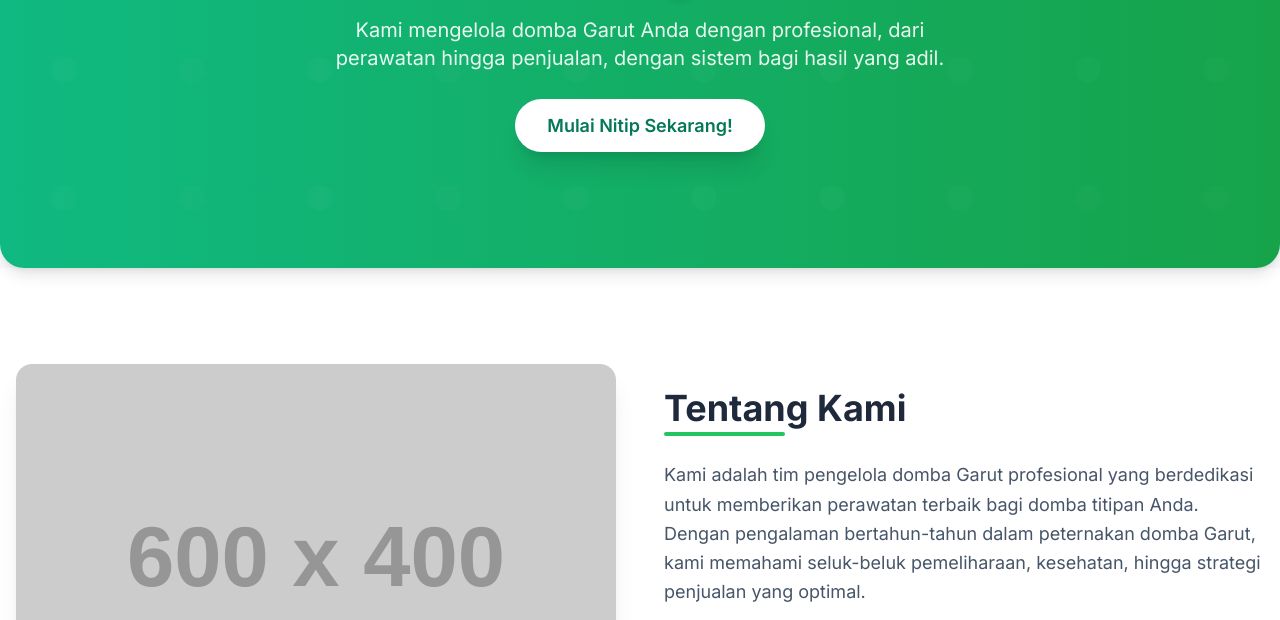
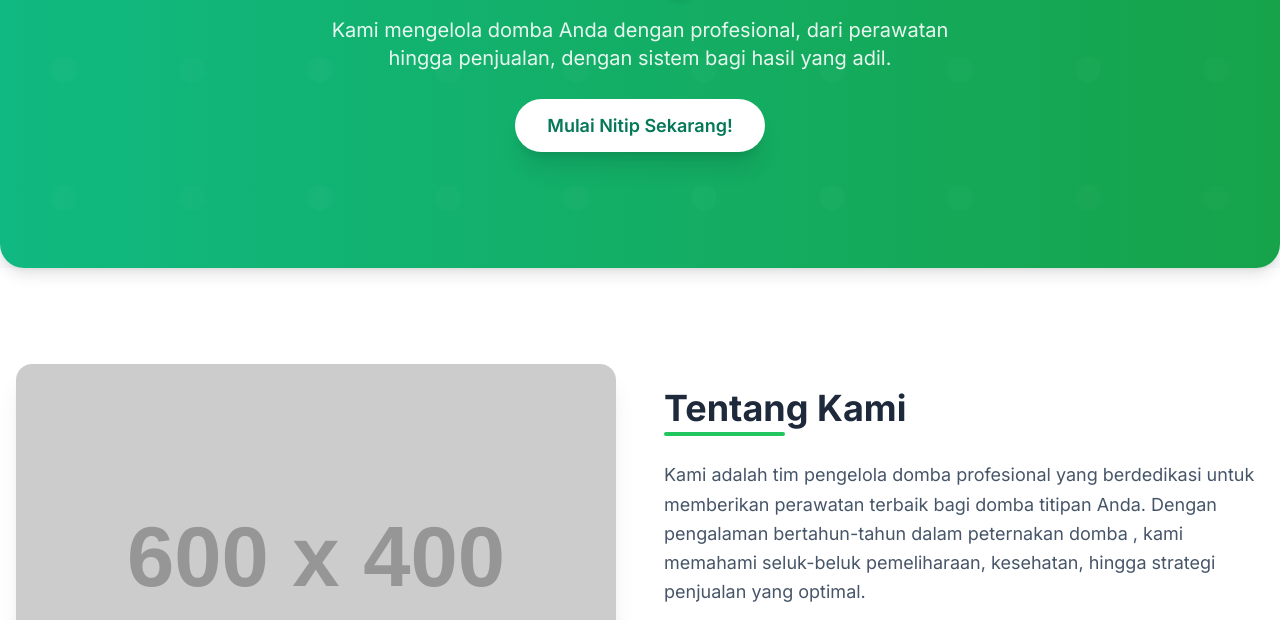
Before and after one commit to Mudrikatu518/domba, a plain HTML site: page index.html in a window 1280 px wide. Shown: the part 320-940 px from the top of the page. Drawn offline with nearby package versions, Linux system fonts and the light colour scheme; placeholder pictures from the web are drawn by us.

Commit message:
Update index.html

```diff
--- a/index.html
+++ b/index.html
@@ -3,7 +3,7 @@
 <head>
     <meta charset="UTF-8">
     <meta name="viewport" content="width=device-width, initial-scale=1.0">
-    <title>Domba Garut Jaya - Penitipan & Pengelolaan Domba Profesional</title>
+    <title>KESUMAH FARM</title>
     <!-- Tailwind CSS CDN -->
     <script src="https://cdn.tailwindcss.com"></script>
     <link href="https://fonts.googleapis.com/css2?family=Inter:wght@300;400;500;600;700&display=swap" rel="stylesheet">
@@ -70,10 +70,10 @@
         <section class="relative bg-gradient-to-r from-emerald-500 to-green-600 text-white py-20 md:py-32 overflow-hidden rounded-b-3xl shadow-lg">
             <div class="container mx-auto px-4 text-center relative z-10">
                 <h1 class="text-4xl md:text-6xl font-extrabold leading-tight mb-6 drop-shadow-md">
-                    Titipkan Domba Garut Anda, <br class="hidden md:inline"> Panen Keuntungan Bersama!
+                    Titipkan Domba Anda, <br class="hidden md:inline"> Panen Keuntungan Bersama!
                 </h1>
                 <p class="text-lg md:text-xl mb-10 max-w-2xl mx-auto opacity-90">
-                    Kami mengelola domba Garut Anda dengan profesional, dari perawatan hingga penjualan, dengan sistem bagi hasil yang adil.
+                    Kami mengelola domba Anda dengan profesional, dari perawatan hingga penjualan, dengan sistem bagi hasil yang adil.
                 </p>
                 <a href="#cara-kerja" class="bg-white text-emerald-700 hover:bg-emerald-100 px-8 py-4 rounded-full text-lg font-semibold shadow-xl transition duration-300 transform hover:scale-105">
                     Mulai Nitip Sekarang!
@@ -101,7 +101,7 @@
                 <div class="md:w-1/2 text-center md:text-left">
                     <h2 class="text-3xl md:text-4xl font-bold mb-6 text-slate-800 section-title mx-auto md:mx-0">Tentang Kami</h2>
                     <p class="text-lg leading-relaxed mb-4 text-slate-600">
-                        Kami adalah tim pengelola domba Garut profesional yang berdedikasi untuk memberikan perawatan terbaik bagi domba titipan Anda. Dengan pengalaman bertahun-tahun dalam peternakan domba Garut, kami memahami seluk-beluk pemeliharaan, kesehatan, hingga strategi penjualan yang optimal.
+                        Kami adalah tim pengelola domba profesional yang berdedikasi untuk memberikan perawatan terbaik bagi domba titipan Anda. Dengan pengalaman bertahun-tahun dalam peternakan domba , kami memahami seluk-beluk pemeliharaan, kesehatan, hingga strategi penjualan yang optimal.
                     </p>
                     <p class="text-lg leading-relaxed text-slate-600">
                         Fokus kami adalah memaksimalkan potensi pertumbuhan dan nilai jual domba Anda, sehingga Anda bisa mendapatkan keuntungan tanpa perlu terlibat langsung dalam operasional harian. Kami percaya pada transparansi dan kepercayaan dalam setiap langkah.
```
